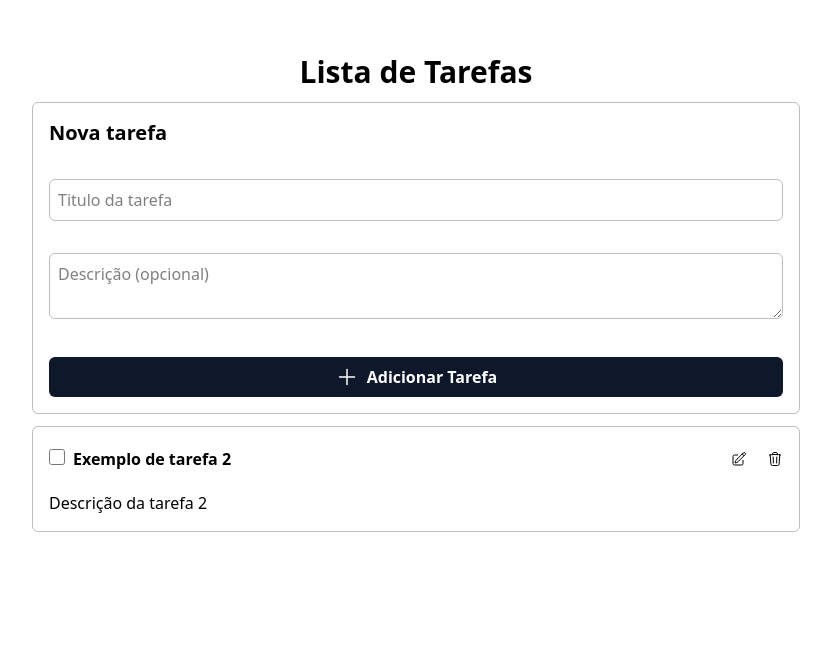
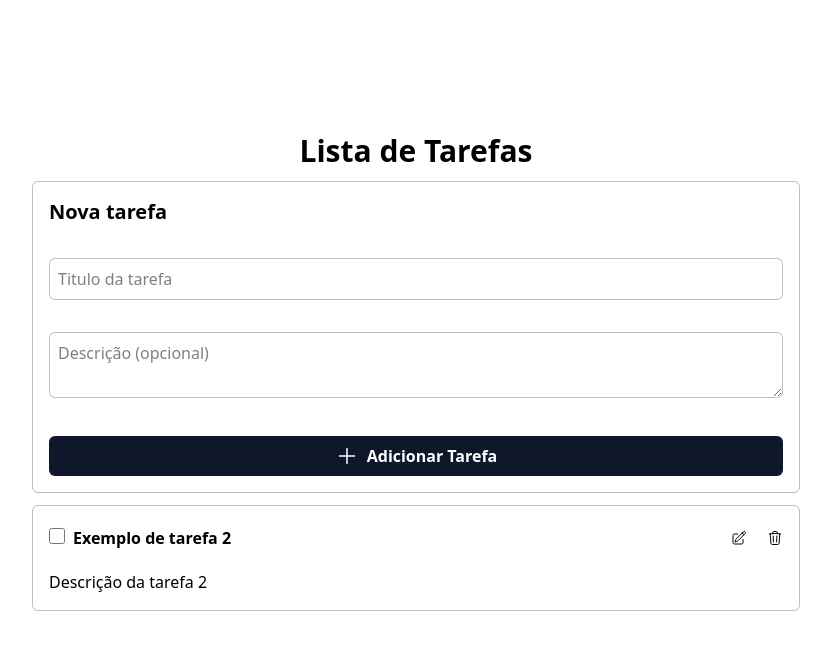
Before and after one commit to WillianM19/atividade-componentes-interfaces-ricas, a React (Vite) app: page / in a window 1280 px wide. Shown: the part 107-756 px from the top of the page, without its empty margins (224-1055 px from the left). Built offline with nearby package versions, Linux system fonts and the light colour scheme.

Commit message:
fix: ajusta scroll da página

```diff
--- a/src/App.tsx
+++ b/src/App.tsx
@@ -19,7 +19,7 @@ function App() {
   }
 
   return (
-    <div className="flex flex-col items-center justify-center h-screen">
+    <div className="flex flex-col items-center mt-60 h-screen">
       <h1 className="text-3xl font-bold">Lista de Tarefas</h1>
 
       <div className="border border-gray-800/30 rounded-md mt-3 w-[60vw] p-4 flex flex-col gap-8">
```
